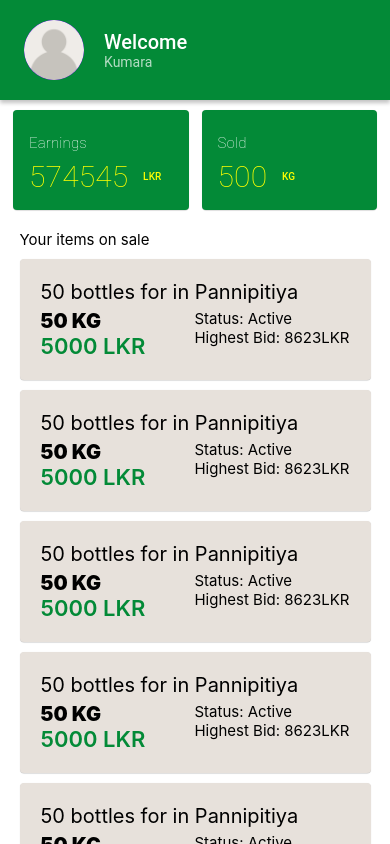
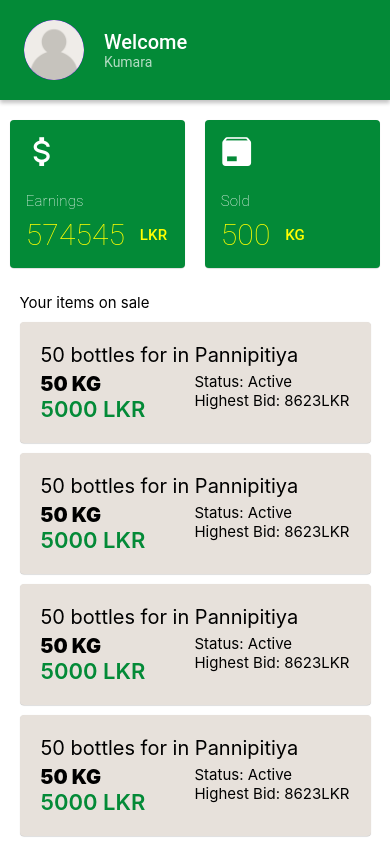
Before and after one commit to prageethfndo/dispor-app, a React Native app: screen / in a window 390 px wide. Shown: the top 844 px of the page. Built offline with nearby package versions, Linux system fonts and the light colour scheme.

Commit message:
added statCard icons

```diff
--- a/components/SellerMode.js
+++ b/components/SellerMode.js
@@ -12,7 +12,7 @@ export default function SellerMode() {
             <Profile username={'Kumara'} />
 
             <View style={Styles.cardRow}>
-                <StatsCard title={'Earnings'} value={'574545 '} unit={'LKR'} />
+                <StatsCard title={'Earnings'} value={'574545 '} unit={'LKR'} type={'earnings'}/>
                 <StatsCard title={'Sold'} value={'500 '} unit={'KG'}/>
             </View>
 
--- a/components/StatsCard.js
+++ b/components/StatsCard.js
@@ -3,17 +3,19 @@ import styles from './Styles';
 import { DataTable, Subheading, Appbar, Text, Avatar, Card, Paragraph, Title } from 'react-native-paper';
 import Styles from './Styles';
 import { StyleSheet, View, Image, ScrollView } from 'react-native';
-export default function StatsCard({title, value,unit}) {
+
+export default function StatsCard({ title, value, unit, type }) {
     return (
         <Card style={Styles.statsCard}>
-
+            {type == 'earnings' ? <Avatar.Icon icon="currency-usd" style={{ backgroundColor: 'transparent' }} /> :
+                <Avatar.Icon icon="package" style={{ backgroundColor: 'transparent' }} />}
 
 
             <Card.Content>
-                <Title style={Styles.statCardTitle}>{title}</Title>
-                <View style={{display:'flex', flexDirection:'row', alignItems:'flex-start', justifyContent:'flex-start',}}>
-                <Title style={Styles.statCardValue}>{value} </Title>
-                <Title style={Styles.statCardUnit}>{unit}</Title>
+                <Title style={Styles.statCardTitle} >{title}</Title>
+                <View style={{ display: 'flex', flexDirection: 'row', alignItems: 'flex-start', justifyContent: 'flex-start', }}>
+                    <Title style={Styles.statCardValue}>{value} </Title>
+                    <Title style={Styles.statCardUnit}>{unit}</Title>
                 </View>
 
             </Card.Content>
--- a/components/Styles.js
+++ b/components/Styles.js
@@ -79,14 +79,15 @@ export default StyleSheet.create({
     justifyContent: 'center',
     width: '45%',
     flexDirection:'column',
-    marginTop: 10,
+    marginTop: 20,
+    margin:5,
     backgroundColor: accentColor
   },
   cardRow: {
     display: 'flex',
     flexDirection: 'row',
     width: '100%',
-    justifyContent: 'space-evenly',
+    justifyContent: 'space-around',
     alignItems: 'center'
   },
   statCardTitle: {
@@ -97,7 +98,7 @@ export default StyleSheet.create({
   },
   statCardUnit:{
     color:'yellow',
-    fontSize:10,
+    fontSize:15,
 
   },
   statCardValue: {
```
Also changed, not shown: components/ItemCard.js (+8 -6 lines).
